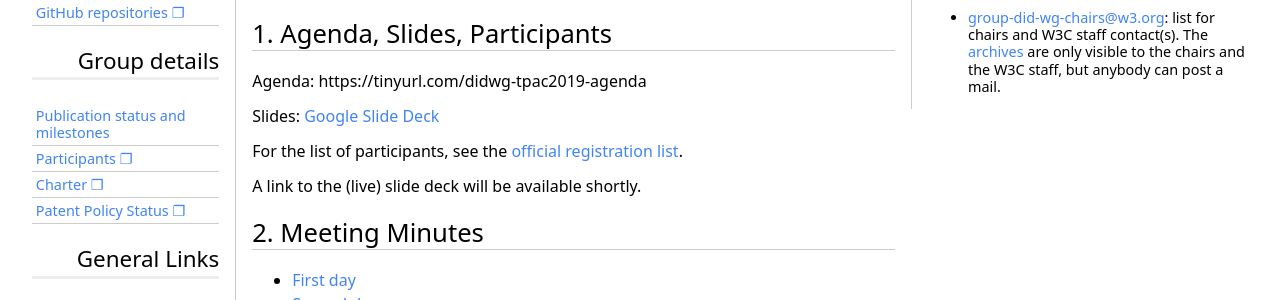
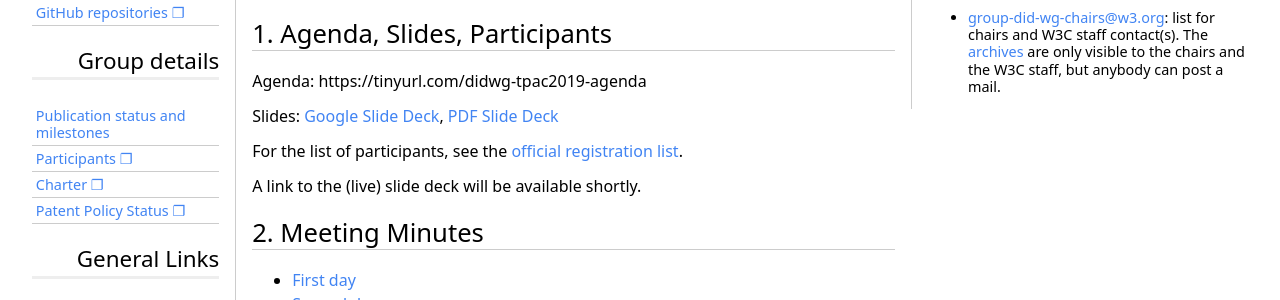
Before and after one commit to w3c/did-wg, a Jekyll site: the page built from Meetings/F2F/2019.09.Fuk.md, in a window 1280 px wide. Shown: the part 413-713 px from the top of the page. Built offline with Jekyll 4.4.1, drawn with Linux system fonts in a browser that asks for light colours; some web fonts are replaced; our own code applies the rules of GitHub Pages for plain Markdown files.

Commit message:
Add link to PDF of slides

```diff
--- a/Meetings/F2F/2019.09.Fuk.md
+++ b/Meetings/F2F/2019.09.Fuk.md
@@ -19,7 +19,7 @@ may need.
 
 Agenda: https://tinyurl.com/didwg-tpac2019-agenda
 
-Slides: [Google Slide Deck](https://docs.google.com/presentation/d/1ESS_6TuU7iHcAKkSB_py2zY5NJUKggs_uRDfEdl41HE/edit?usp=sharing)
+Slides: [Google Slide Deck](https://docs.google.com/presentation/d/1ESS_6TuU7iHcAKkSB_py2zY5NJUKggs_uRDfEdl41HE/edit?usp=sharing), [PDF Slide Deck](DIDWG TPAC 2019 Sessions.pdf)
 
 For the list of participants, see the [official registration list](https://www.w3.org/register/tpac2019/registrants#meeting-65).
 
```
